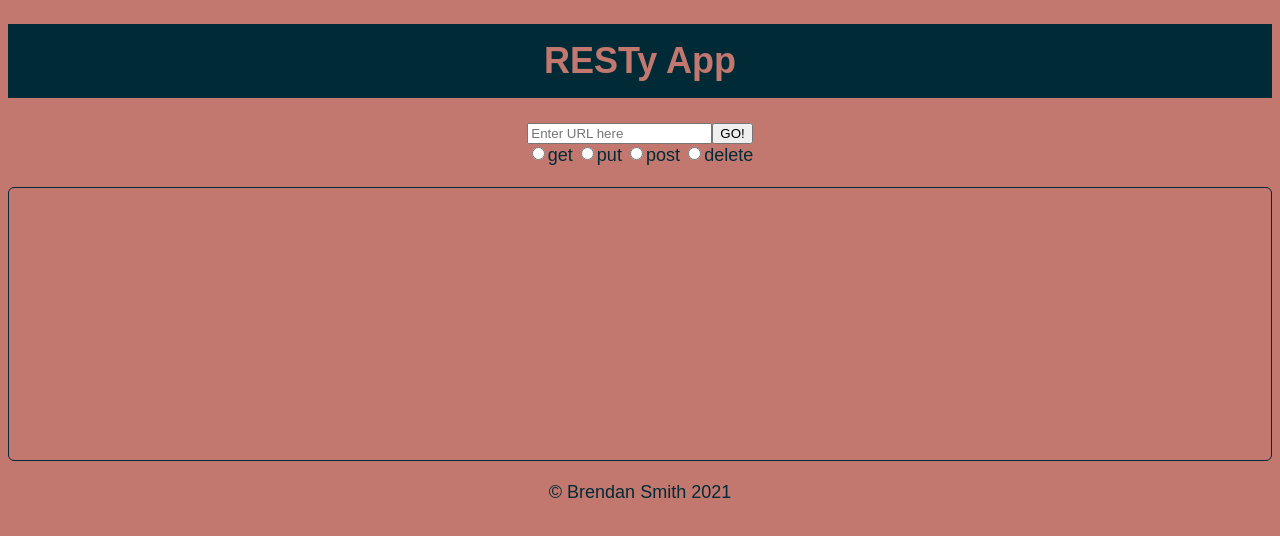
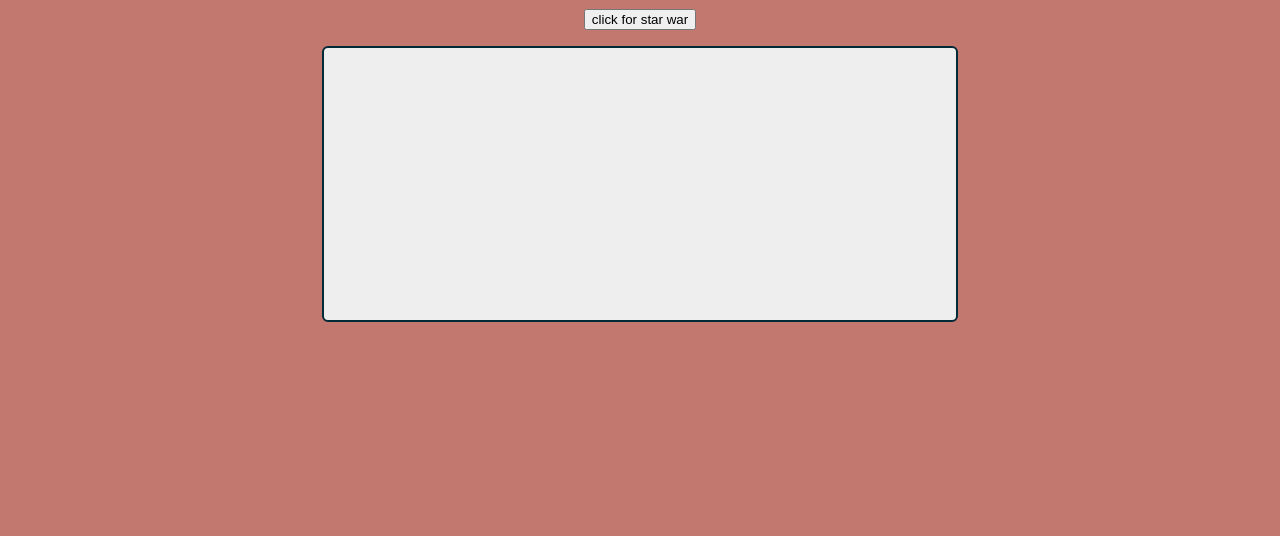
Before and after one commit to brendanrsmith/resty, a React (Create React App) app: page / in a window 1280 px wide. Shown: the top 536 px of the page. Built offline with nearby package versions, Linux system fonts and the light colour scheme; the HTML template or start-up script is replaced by a standard one.

Commit message:
in-class code from tuesday

```diff
--- a/src/App.js
+++ b/src/App.js
@@ -1,17 +1,36 @@
 import React from 'react';
 import './styles/style.scss';
 
-import Header from './header.js';
-import Form from './form.js';
-import Footer from './footer.js';
+// import Header from './header.js';
+// import Form from './form.js';
+// import Footer from './footer.js';
+import Form2 from './form2';
+import People from './people';
 
 class App extends React.Component {
+
+  constructor(props) {
+    super(props);
+    this.state = {
+      loading: false,
+      count: 0,
+      results: []
+    }
+  }
+
+  toggleLoading = () => {
+    this.setState({ loading: !this.state.loading });
+  }
+
+  handleForm = (count, results) => {
+    this.setState({count, results});
+  }
+
   render() {
     return (
       <React.Fragment>
-        <Header />
-        <Form />
-        <Footer />
+        <Form2 prompt="click for star war" toggleLoading={this.toggleLoading} handler={this.handleForm} />
+        <People people={this.state.results} />
       </React.Fragment>
     )
   }
--- a/src/form.js
+++ b/src/form.js
@@ -1,6 +1,8 @@
 import React from 'react';
 import './styles/form.scss'
+
 class Form extends React.Component {
+
   constructor(props) {
     super(props); // for now, just do this
     this.state = {
--- /dev/null
+++ b/src/form2.js
@@ -0,0 +1,36 @@
+import React from 'react';
+import './styles/form.scss'
+
+class Form extends React.Component {
+
+  handleSubmit = async e => {
+    e.preventDefault();
+
+    let raw = await fetch('https://swapi.dev/api/people');
+    let data = await raw.json();
+    let count = data.count;
+
+    console.log(data.results);
+
+    let people = data.results.reduce((list, person) => {
+      console.log(list, person);
+      list[person.name] = person.url;
+      return list;
+    }, {});
+    console.log(people);
+    this.props.handler(count, people);
+    this.props.toggleLoading();
+
+  }
+
+  render() {
+    return (
+      <form onSubmit={this.handleSubmit}>
+        <button>{this.props.prompt}</button>
+      </form>
+    )
+  }
+
+}
+
+export default Form;
--- /dev/null
+++ b/src/people.js
@@ -0,0 +1,20 @@
+import React from 'react';
+
+const People = (props) => {
+  return (
+    <section className="people">
+      <ul>
+        {Object.keys(props.people).map((item, idx) => {
+          return (
+            // this whole <li> should live in its own component...
+            <li key={idx}>
+              <a href={props.people[item]}>{item}</a>
+            </li>
+          );
+        })}
+      </ul>
+    </section>
+  )
+}
+
+export default People;
--- a/src/styles/form.scss
+++ b/src/styles/form.scss
@@ -2,10 +2,13 @@ label {
   padding: .1rem;
 }
 ul{
-  border: 1px solid #002a35;
+  border: 2px solid #002a35;
   border-radius: 6px;
   list-style-type: none;
-  height: 30vh;
+  min-height: 30vh;
+  max-width: 600px;
+  margin: 16px auto;
   padding: 1rem;
   font-size: larger;
+  background-color: #eee;
 }
```
Also changed, not shown: 2 other files (tests, documents, lock files or other folders).
